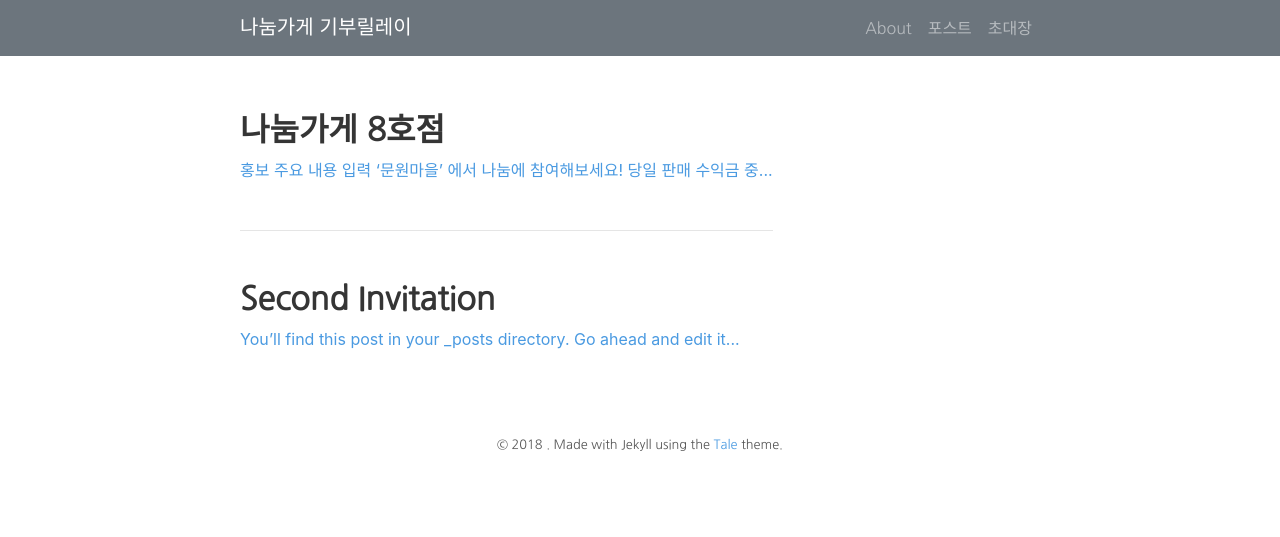
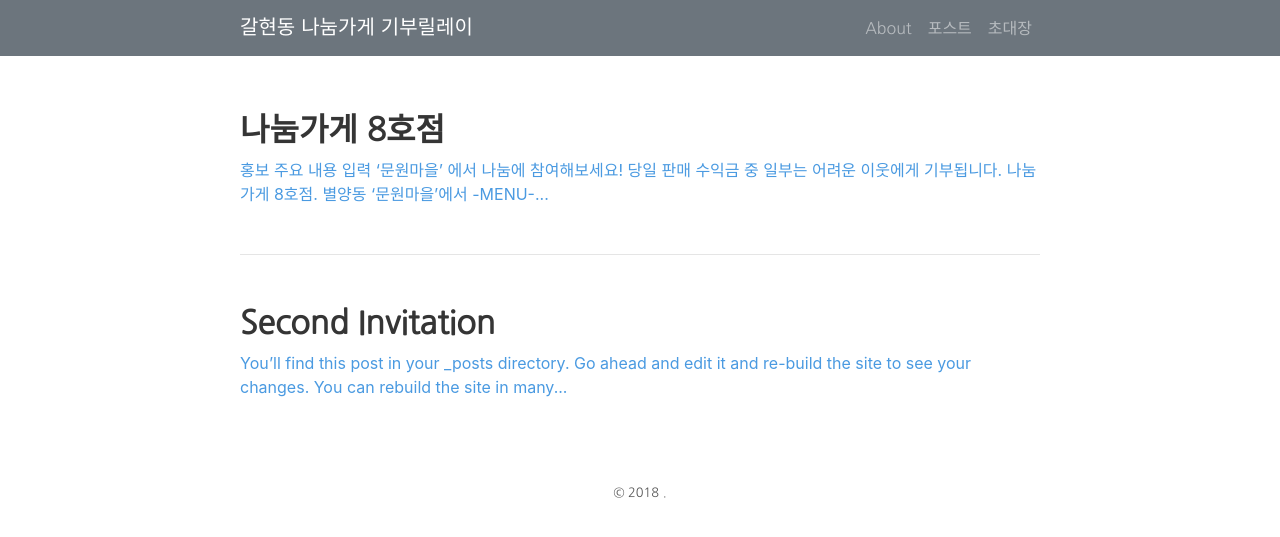
Before and after one commit to galhyunCC/galhyunCC.github.io, a Jekyll site: the page built from invitations/index.html, in a window 1280 px wide. Shown: the top 537 px of the page. Built offline with Jekyll 4.4.1, drawn with Linux system fonts in a browser that asks for light colours.

Commit message:
fix some invitation contributions

```diff
--- a/_config.yml
+++ b/_config.yml
@@ -15,14 +15,14 @@
 # in the templates via {{ site.myvariable }}.
 author: galhyunCC
 name: galhyunCC
-title: 나눔가게 기부릴레이
+title: 갈현동 나눔가게 기부릴레이
 email: your-email@example.com
 description: >- # this means to ignore newlines until "baseurl:"
   Write an awesome description for your new site here. You can edit this
   line in _config.yml. It will appear in your document head meta (for
   Google search results) and in your feed.xml site description.
 baseurl: "" # the subpath of your site, e.g. /blog
-url: "https://galhyunCC.github.io" # the base hostname & protocol for your site, e.g. http://example.com
+url: "https://galhyunCC.github.io/about/" # the base hostname & protocol for your site, e.g. http://example.com
 twitter_username:
 github_username:
 
--- a/_includes/footer.html
+++ b/_includes/footer.html
@@ -1,5 +1,5 @@
 <footer>
   <span>
-    &copy; <time datetime="{{ site.time }}">{{ site.time | date: '%Y' }}</time> {{ site.author.name }}. Made with Jekyll using the <a href="https://github.com/chesterhow/tale/">Tale</a> theme.
+    &copy; <time datetime="{{ site.time }}">{{ site.time | date: '%Y' }}</time> {{ site.author.name }}.
   </span>
 </footer>
--- a/_includes/invitation_list.html
+++ b/_includes/invitation_list.html
@@ -13,7 +13,7 @@
                 {{ page.title }}
             </h1>
             <p class="catalogue-body">
-                {{ page.content | truncatewords: 15 | strip_html }}
+                {{ page.content | truncatewords: 30 | strip_html }}
             </p>
         </div>
     </a>
--- a/_layouts/invitation.html
+++ b/_layouts/invitation.html
@@ -16,9 +16,6 @@ layout: default_invitation
   {% if page.is_intro %}
     {% include intro_invitation.html %}
   {% endif %}
-
-
-
 
   {% if page.is_main %}
     {% include main_invitation.html %}
```
